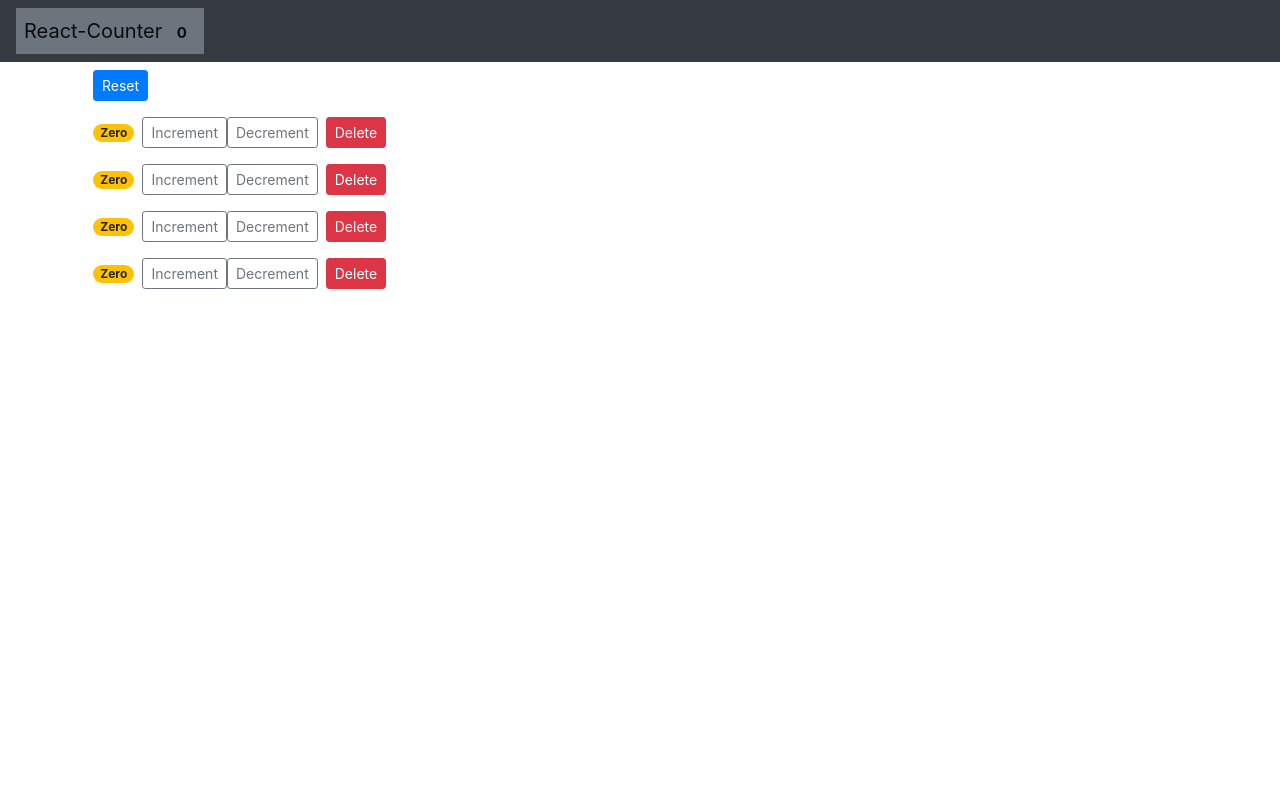
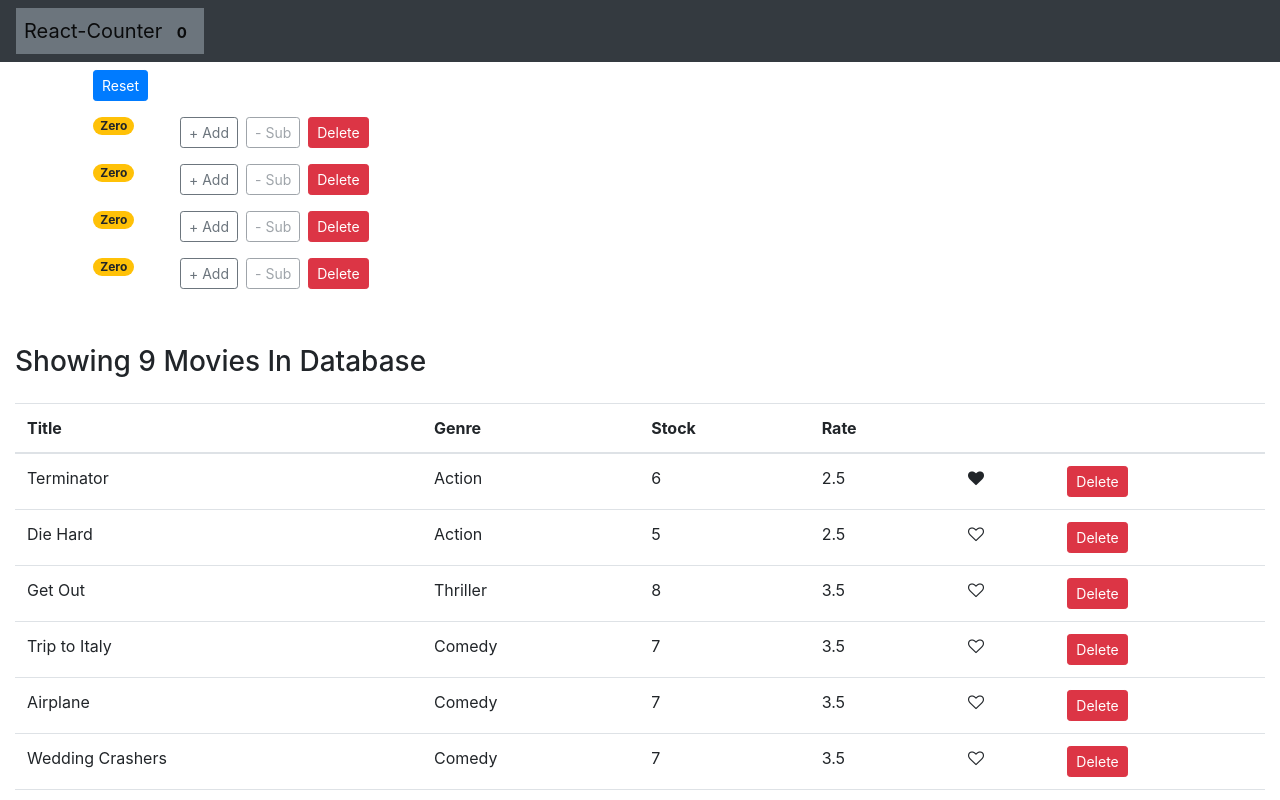
Before and after one commit to chriskavanagh/counter-app, a React (Create React App) app: page / in a window 1280 px wide. Shown: the top 800 px of the page. Built offline with nearby package versions, Linux system fonts and the light colour scheme.

Commit message:
heart icon

```diff
--- a/src/App.js
+++ b/src/App.js
@@ -1,7 +1,7 @@
 import React, { Component, Fragment } from "react";
 import Counters from "./components/Counters";
 import "./App.css";
-//import Movies from "./components/Movies";
+import Movies from "./components/Movies";
 import NavBar from './components/NavBar';
 
 
@@ -68,6 +68,7 @@
            onDelete={this.handleDelete}
           />
         </main>
+        <Movies />
       </Fragment>
     );
   }
--- a/src/components/Counter.jsx
+++ b/src/components/Counter.jsx
@@ -13,29 +13,33 @@
     classes += this.props.counter.value === 0 ? "warning" : "primary";
 
     return (
-      <div>
-        <span className={classes}>{this.formatCount()}</span>
+      <div className="row">
+        <div className="col-1">
+          <span className={classes}>{this.formatCount()}</span>
+        </div>
+        <div className="col">
         <button
           onClick={()=>this.props.onIncrement(this.props.counter.id)}
           className="btn btn-outline-secondary btn-sm"
         >
-          Increment
+          + Add
         </button>
 
         <button
           onClick={()=>this.props.onDecrement(this.props.counter.id)}
-          className="btn btn-outline-secondary btn-sm"
+          className="btn btn-outline-secondary btn-sm m-2"
+          disabled={this.props.counter.value === 0 ? 'disabled' : ''}
         >
-          Decrement
+          - Sub
         </button>
 
         <button
-          className="btn btn-danger btn-sm m-2"
+          className="btn btn-danger btn-sm"
           onClick={() => this.props.onDelete(this.props.counter.id)}
         >
           Delete
          </button>
-
+        </div>
       </div>
     );
   }
--- a/src/components/Movies.jsx
+++ b/src/components/Movies.jsx
@@ -1,4 +1,5 @@
 import React, { Component, Fragment } from "react";
+import Like from './common/Like';
 import { getMovies } from "./../services/fakeMovieService";
 
 export class Movies extends Component {
@@ -19,10 +20,18 @@
     this.setState({ movies: movies });
   };
 
+  handleLike = (movie) => {
+    const movies = [...this.state.movies];
+    const index = movies.indexOf(movie);
+    movies[index] = {...movies[index]};
+    movies[index].liked = !movies[index].liked;
+    this.setState({movies})
+  }
+
   render() {
     const { length: count } = this.state.movies;
     return (
-      <div className="container-fluid">
+      <div className="container-fluid pt-4">
         <div className="mt-4">
             {!count && <h1>No Movies In Database!</h1>}
         </div>
@@ -38,6 +47,7 @@
                   <th>Stock</th>
                   <th>Rate</th>
                   <th></th>
+                  <th></th>
                 </tr>
               </thead>
               <tbody>
@@ -47,6 +57,9 @@
                     <td>{movie.genre.name}</td>
                     <td>{movie.numberInStock}</td>
                     <td>{movie.dailyRentalRate}</td>
+                    <td>
+                      <Like liked={movie.liked} onClick={() => this.handleLike(movie)}/>
+                    </td>
                     <td>
                       <button
                         onClick={this.handleDelete(movie)}
--- /dev/null
+++ b/src/components/common/Like.jsx
@@ -0,0 +1,18 @@
+import React, { Component } from 'react'
+
+export class Like extends Component {
+  render() {
+    let classes = "fa fa-heart";
+    if (!this.props.liked) {classes += "-o"};
+    return (
+      <i
+       onClick={this.props.onClick}
+       style={{cursor:'pointer'}}
+       className={classes}
+       aria-hidden="true">
+      </i>
+    )
+  }
+}
+
+export default Like;
--- a/src/services/fakeMovieService.js
+++ b/src/services/fakeMovieService.js
@@ -7,7 +7,8 @@
     genre: { _id: "5b21ca3eeb7f6fbccd471818", name: "Action" },
     numberInStock: 6,
     dailyRentalRate: 2.5,
-    publishDate: "2018-01-03T19:04:28.809Z"
+    publishDate: "2018-01-03T19:04:28.809Z",
+    liked: true
   },
   {
     _id: "5b21ca3eeb7f6fbccd471816",
```
